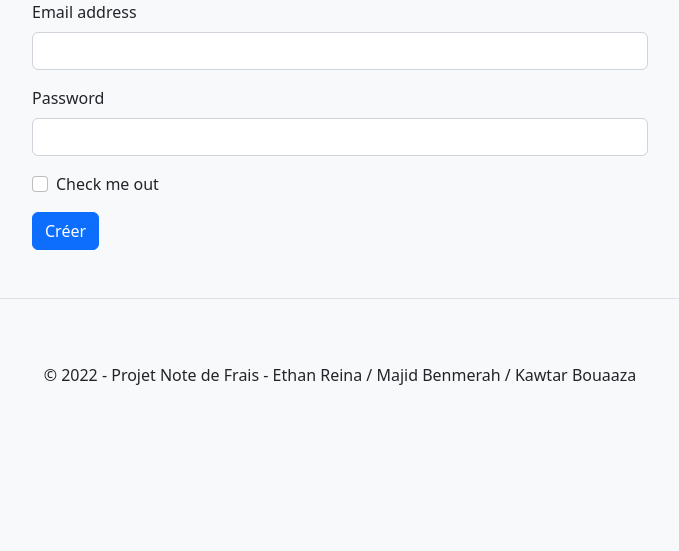
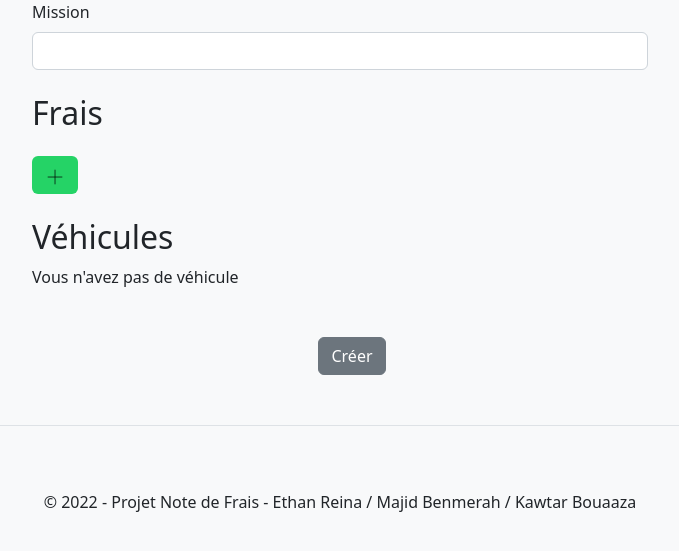
Before and after one commit to EthanReina/projet-bts-2, a PHP site: template vue/vueUtilisateur/formNoteFrais.php in a window 1280 px wide. Shown: the top 551 px of the page, without its empty margins (300-979 px from the left). Run offline with PHP 8.4, Linux system fonts and the light colour scheme; the template is opened without the code that fills it, so the values that code supplies are empty.

Commit message:
note de frais forms

```diff
--- a/controleur/ctlUtilisateur.php
+++ b/controleur/ctlUtilisateur.php
@@ -87,7 +87,8 @@ switch($action) {
         break;
 
     case 'formNoteFrais':
-
+        $email = $_SESSION['email'];
+        $infoVehicule = DbUtilisateur::getVehicule($email);
         include 'vue/vueUtilisateur/formNoteFrais.php';
 
         break;
--- a/model/dbUtilisateur.php
+++ b/model/dbUtilisateur.php
@@ -11,7 +11,7 @@ class DbUtilisateur
     {
 
         $requete = connectPdo::getObjPdo()->prepare("SELECT COUNT(id_utilisateur) as validation FROM utilisateurs WHERE email = ? AND mot_de_passe = ?");
-        $requete->execute(array($Email, $Password));
+        $requete->execute(array($Email, '1'.sha1($Password)));
         $result = $requete->fetch();
         return $result;
     }
--- a/vue/entete.php
+++ b/vue/entete.php
@@ -4,6 +4,9 @@
     <meta charset="UTF-8">
     <meta http-equiv="X-UA-Compatible" content="IE=edge">
     <meta name="viewport" content="width=device-width, initial-scale=1.0">
+    <!-- jquery -->
+    <script src="https://ajax.googleapis.com/ajax/libs/jquery/3.6.1/jquery.min.js"></script>
+
     <!-- CSS only -->
     <link href="https://cdn.jsdelivr.net/npm/bootstrap@5.2.2/dist/css/bootstrap.min.css" rel="stylesheet" integrity="sha384-Zenh87qX5JnK2Jl0vWa8Ck2rdkQ2Bzep5IDxbcnCeuOxjzrPF/et3URy9Bv1WTRi" crossorigin="anonymous">
     <link rel="stylesheet" href="vue/css/style.css">
--- a/vue/vueUtilisateur/formNoteFrais.php
+++ b/vue/vueUtilisateur/formNoteFrais.php
@@ -2,18 +2,84 @@
 
     <form>
     <div class="mb-3">
-        <label for="exampleInputEmail1" class="form-label">Email address</label>
-        <input type="email" class="form-control" id="exampleInputEmail1" aria-describedby="emailHelp">
+        <label for="exampleInputEmail1" class="form-label">Mission</label>
+        <input type="text" class="form-control" id="" aria-describedby="emailHelp">
     </div>
-    <div class="mb-3">
-        <label for="exampleInputPassword1" class="form-label">Password</label>
-        <input type="password" class="form-control" id="exampleInputPassword1">
+    <div class="mt-4" id="input-form">
+        <h1 class="display-5 fs-2">Frais</h1>
     </div>
-    <div class="mb-3 form-check">
-        <input type="checkbox" class="form-check-input" id="exampleCheck1">
-        <label class="form-check-label" for="exampleCheck1">Check me out</label>
+
+    <a class="btn text-white mt-3" style="background-color: #25d366;" href="#!" role="button">
+            <img src="vue/images/ajouter.png" alt="" srcset="" height=20>
+    </a>
+
+    <div class="mt-4" id="input-form">
+        <h1 class="display-5 fs-2">Véhicules</h1>
+
+        <?php
+
+            if(count($infoVehicule)==0) {
+
+                echo "Vous n'avez pas de véhicule";
+
+            } else {    ?>
+
+                    <select class="form-select mt-3" aria-label="Default select example">
+                        <?php
+                            foreach($infoVehicule as $vehicule) { ?>
+                            <option><?php echo ucfirst($vehicule['marque']).' '.ucfirst($vehicule['carburant']).' '.$vehicule['nb_places'].' places'; ?></option>
+                            <?php } ?>
+                    </select>
+
+                <?php }
+
+        ?>
+
     </div>
-    <button type="submit" class="btn btn-primary">Créer</button>
+
+    <div class="mt-5 form-check text-center">
+    <button type="submit" class="btn btn-secondary">Créer</button>
+    </div>
     </form>
 
 </div>
+
+<script>
+
+    const element =   `<div class="row g-3 mt-1">
+
+                            <div class="col-4" style="width: 60%">
+                                <label for="">Libellé</label>
+                                <input type="text" class="form-control" id="">
+                            </div>
+
+                            <div class="col-4" style="width: 30%"">
+                                <label for="">Montant (€)</label>
+                                <input type="number" class="form-control" id="">
+                            </div>
+
+                            <div class="col-4" style="width: 10%">
+                                <button type="button" class="btn btn-danger mt-4"> <img src='vue/images/close.png' height=15></button>
+                            </div>
+
+                        </div>
+
+                        `;
+
+    $(document).ready(function() {
+        $('.btn').click(function() {
+            $('#input-form').append(
+
+                element
+            );
+        });
+
+        $(document).on('click', '.btn-danger', function() {
+            $(this).parent().parent().remove();
+        });
+    });
+
+
+
+
+</script>
```
Also changed, not shown: vue/images/ajouter.png (added), vue/images/close.png (added).
